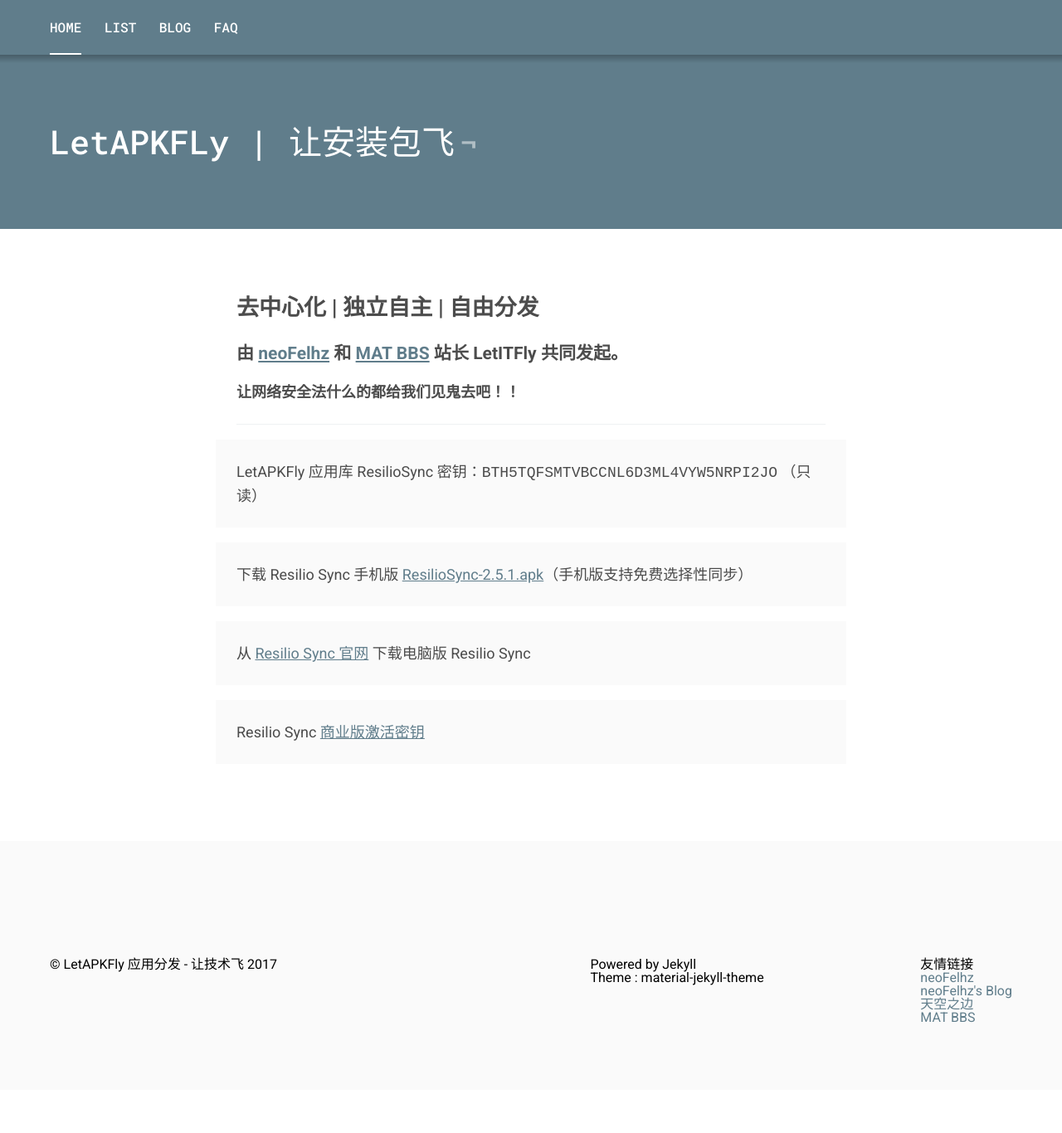
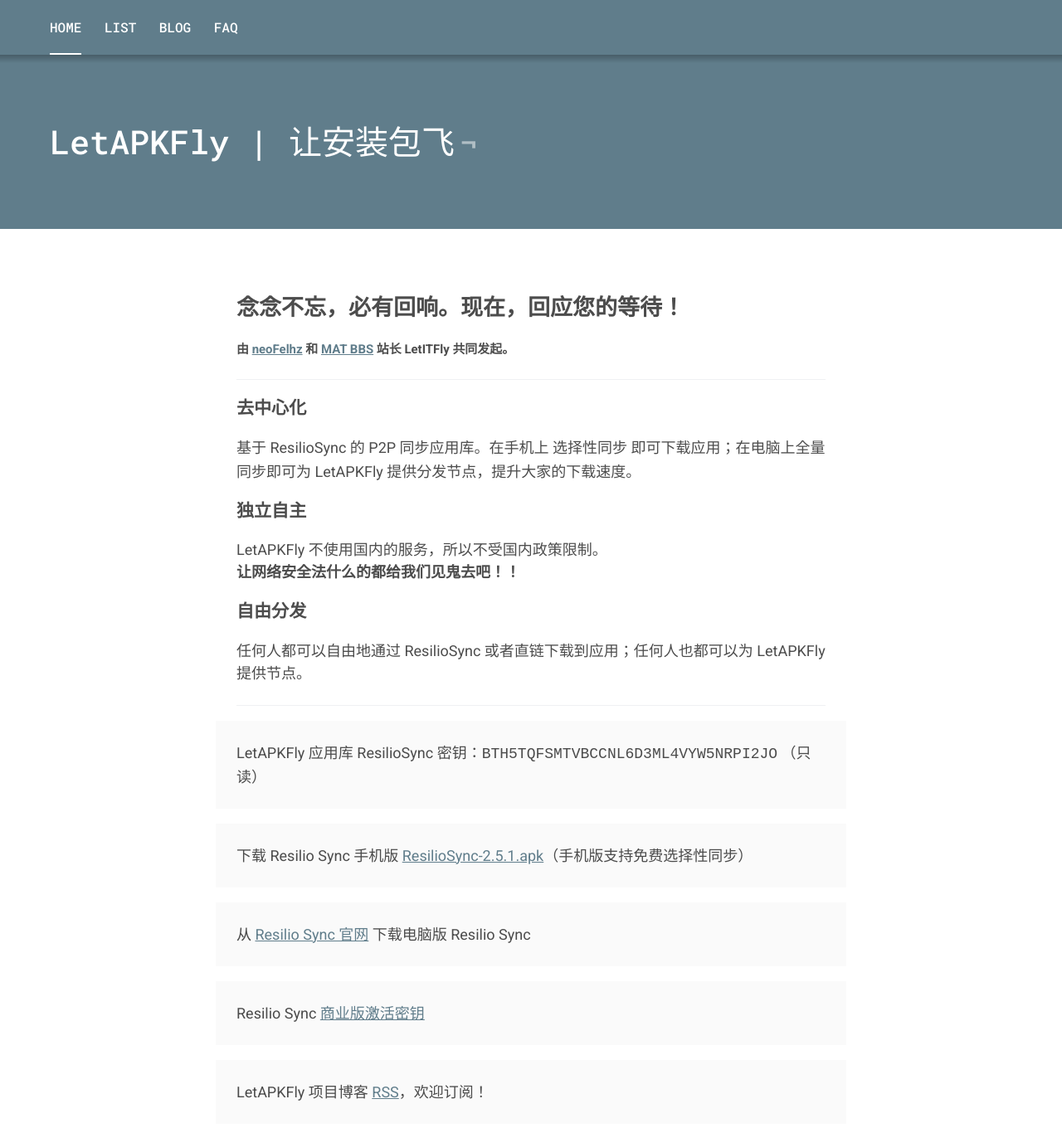
Before and after one commit to neoFelhz/LetAPKFly, a Jekyll site: the page built from index.md, in a window 1280 px wide and 1400 px high. Shown: the top 1366 px of the window at 83% size. Built offline with Jekyll 4.4.1, drawn with Linux system fonts in a browser that asks for light colours.

Commit message:
update the index

```diff
--- a/index.md
+++ b/index.md
@@ -1,13 +1,26 @@
 ---
 layout: page
-title: LetAPKFLy | 让安装包飞
+title: LetAPKFly | 让安装包飞
 ---
 
-# 去中心化 | 独立自主 | 自由分发
+## 念念不忘，必有回响。现在，回应您的等待！
 
-### 由 [neoFelhz](https://blog.nfz.moe) 和 [MAT BBS](https://mat.letitfly.me) 站长 LetITFly 共同发起。
+##### 由 [neoFelhz](https://blog.nfz.moe) 和 [MAT BBS](https://mat.letitfly.me) 站长 LetITFly 共同发起。
 
+------
+
+### 去中心化
+
+基于 ResilioSync 的 P2P 同步应用库。在手机上 `选择性同步` 即可下载应用；在电脑上全量同步即可为 LetAPKFly 提供分发节点，提升大家的下载速度。
+
+### 独立自主
+
+LetAPKFly 不使用国内的服务，所以不受国内政策限制。
 **让网络安全法什么的都给我们见鬼去吧！！**
+
+### 自由分发
+
+任何人都可以自由地通过 ResilioSync 或者直链下载到应用；任何人也都可以为 LetAPKFly 提供节点。
 
 ------
 
@@ -18,3 +31,5 @@
 > 从 [Resilio Sync 官网](https://www.resilio.com/platforms/desktop/) 下载电脑版 Resilio Sync
 
 > Resilio Sync [商业版激活密钥](https://git.oschina.net/neoFelhz/letapkfly/raw/master/ResilioSyncPro.btskey)
+
+> LetAPKFly 项目博客 [RSS](https://apk.letitfly.me/feed.xml)，欢迎订阅！
```
